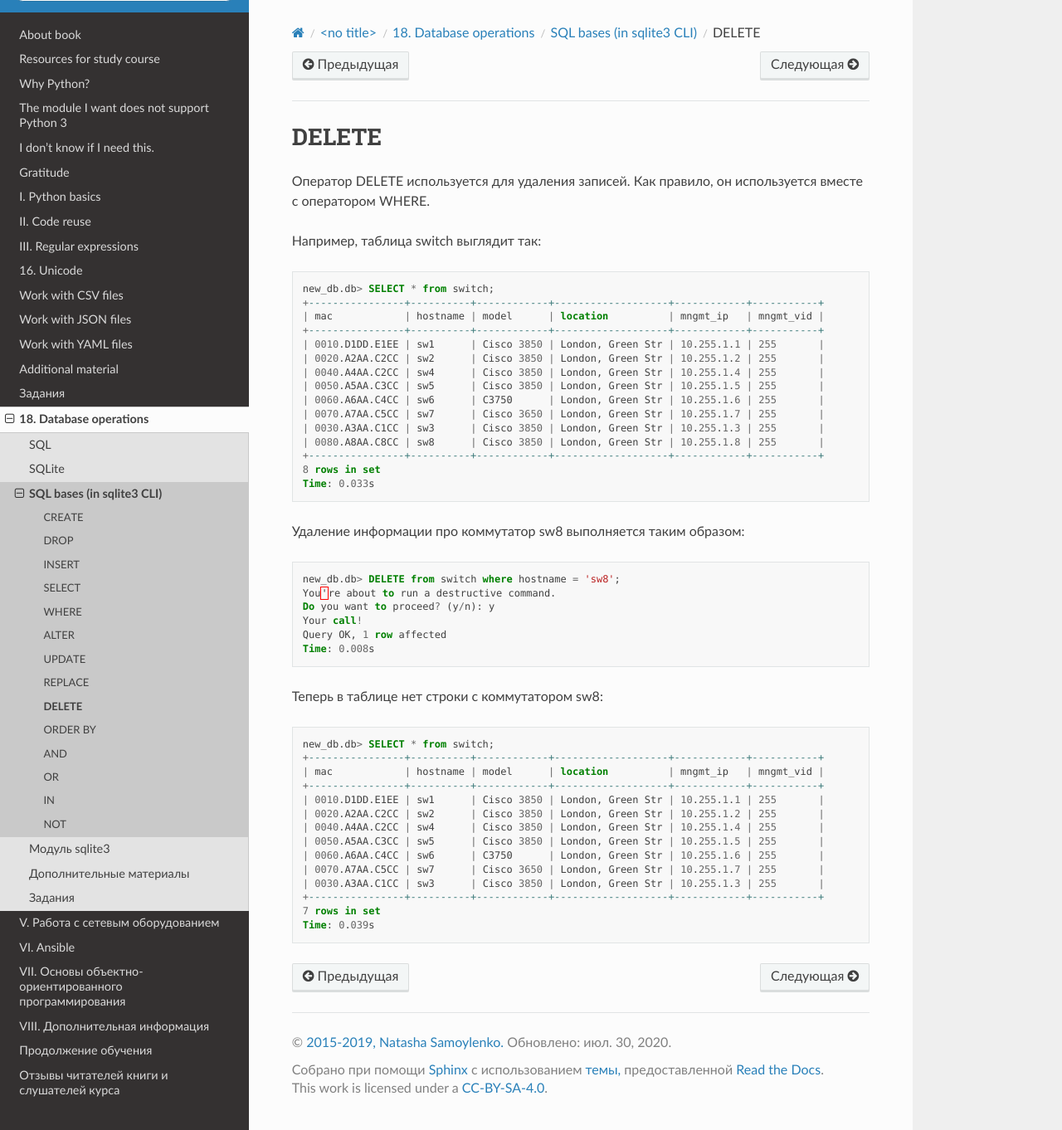
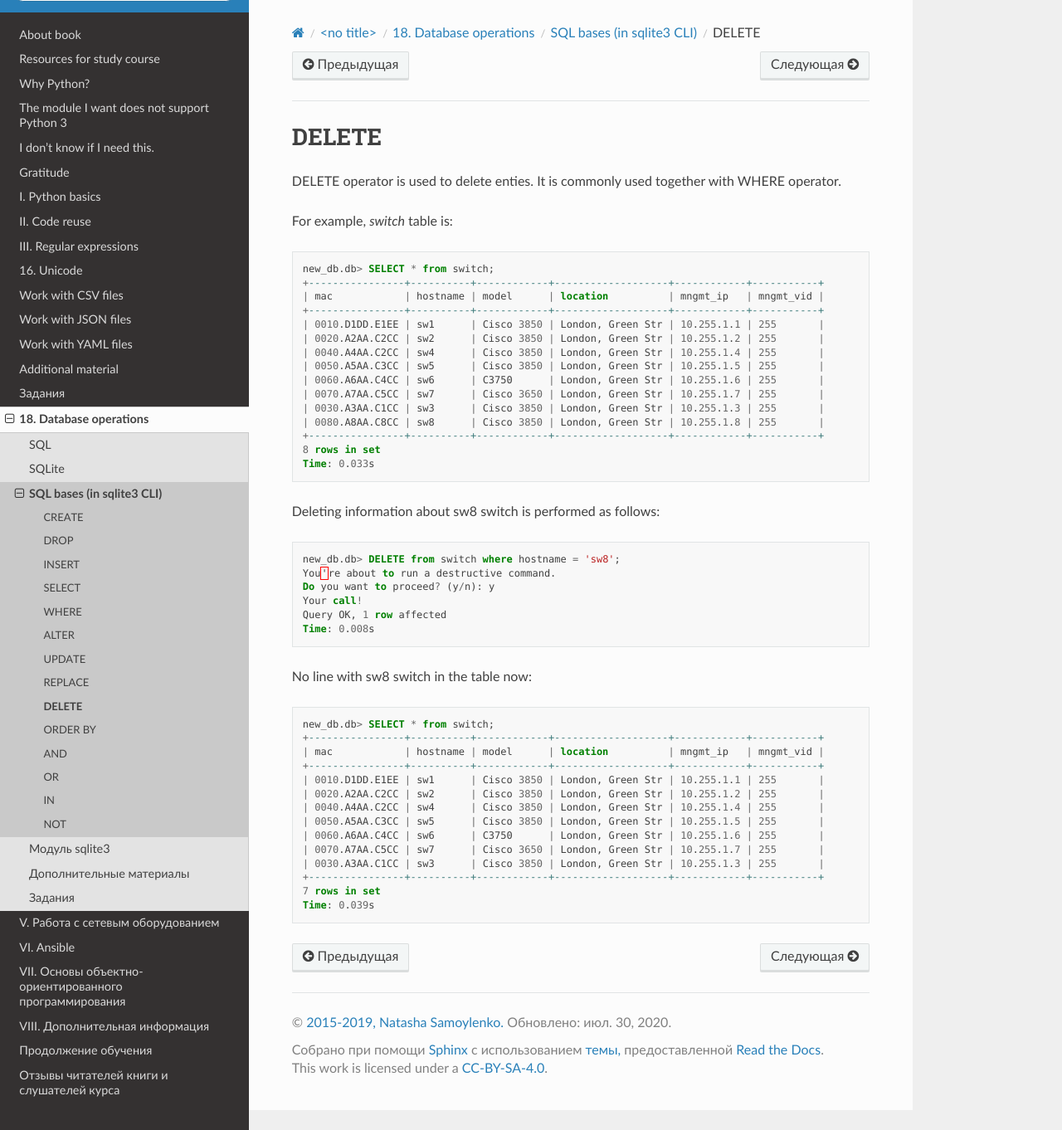
Before and after one commit to Aidar5/nattoeng, a Sphinx documentation site: the page built from docs/source/book/18_db/delete.rst, in a window 1280 px wide and 1362 px high. Shown: the whole window at 83% size. Built offline with Sphinx 7.4.7 and the Read the Docs theme 2.0.0, drawn with Linux system fonts in a browser that asks for light colours; pages that are not in the unit, such as notebooks, are missing from menus.

Commit message:
Update delete.rst

```diff
--- a/docs/source/book/18_db/delete.rst
+++ b/docs/source/book/18_db/delete.rst
@@ -1,10 +1,9 @@
 DELETE
 ~~~~~~
 
-Оператор DELETE используется для удаления записей.
-Как правило, он используется вместе с оператором WHERE.
+DELETE operator is used to delete enties. It is commonly used together with WHERE operator.
 
-Например, таблица switch выглядит так:
+For example, *switch* table is:
 
 .. code:: sql
 
@@ -24,7 +23,7 @@ DELETE
     8 rows in set
     Time: 0.033s
 
-Удаление информации про коммутатор sw8 выполняется таким образом:
+Deleting information about sw8 switch is performed as follows:
 
 .. code:: sql
 
@@ -35,7 +34,7 @@ DELETE
     Query OK, 1 row affected
     Time: 0.008s
 
-Теперь в таблице нет строки с коммутатором sw8:
+No line with sw8 switch in the table now:
 
 .. code:: sql
 
```
